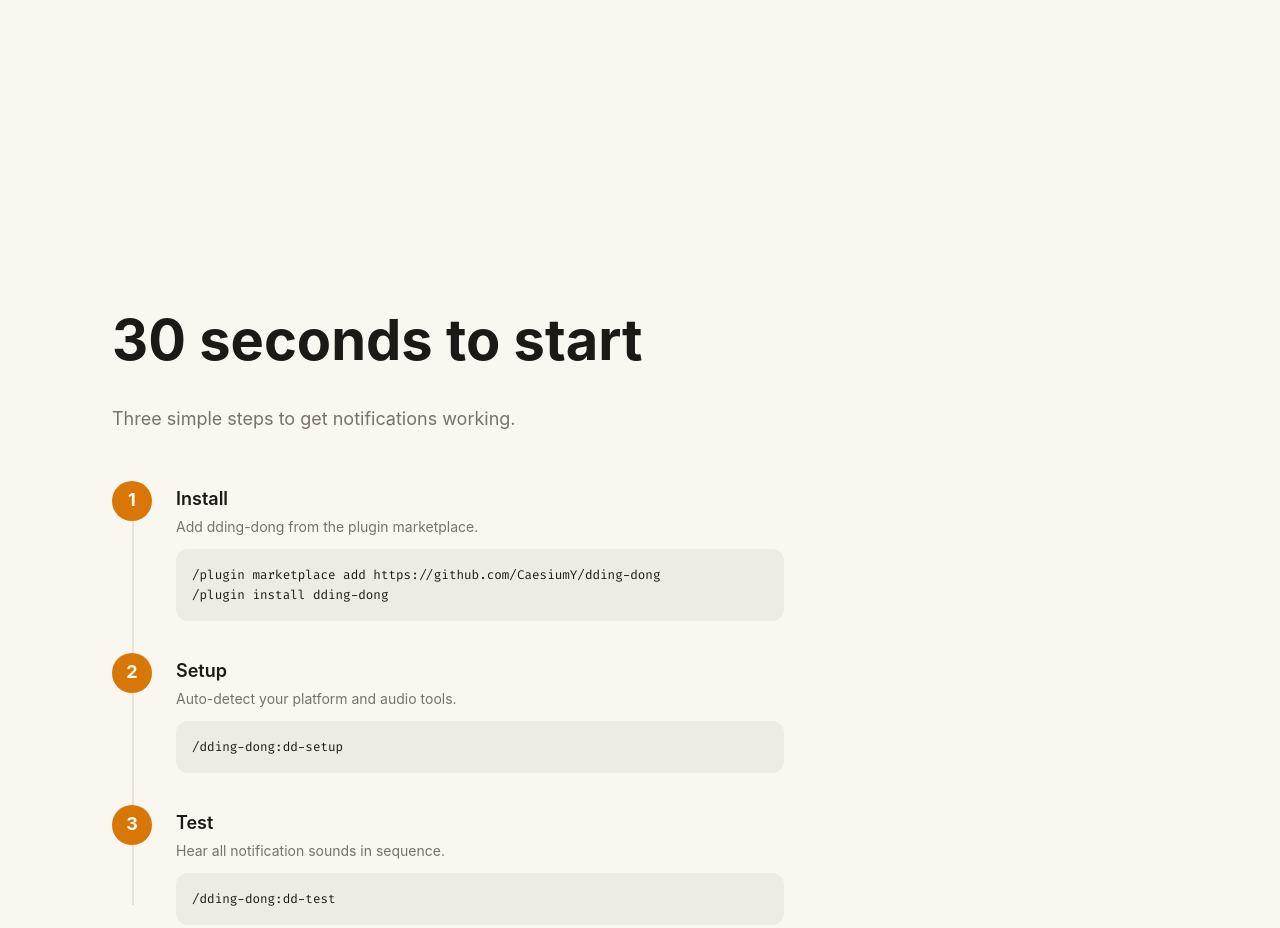
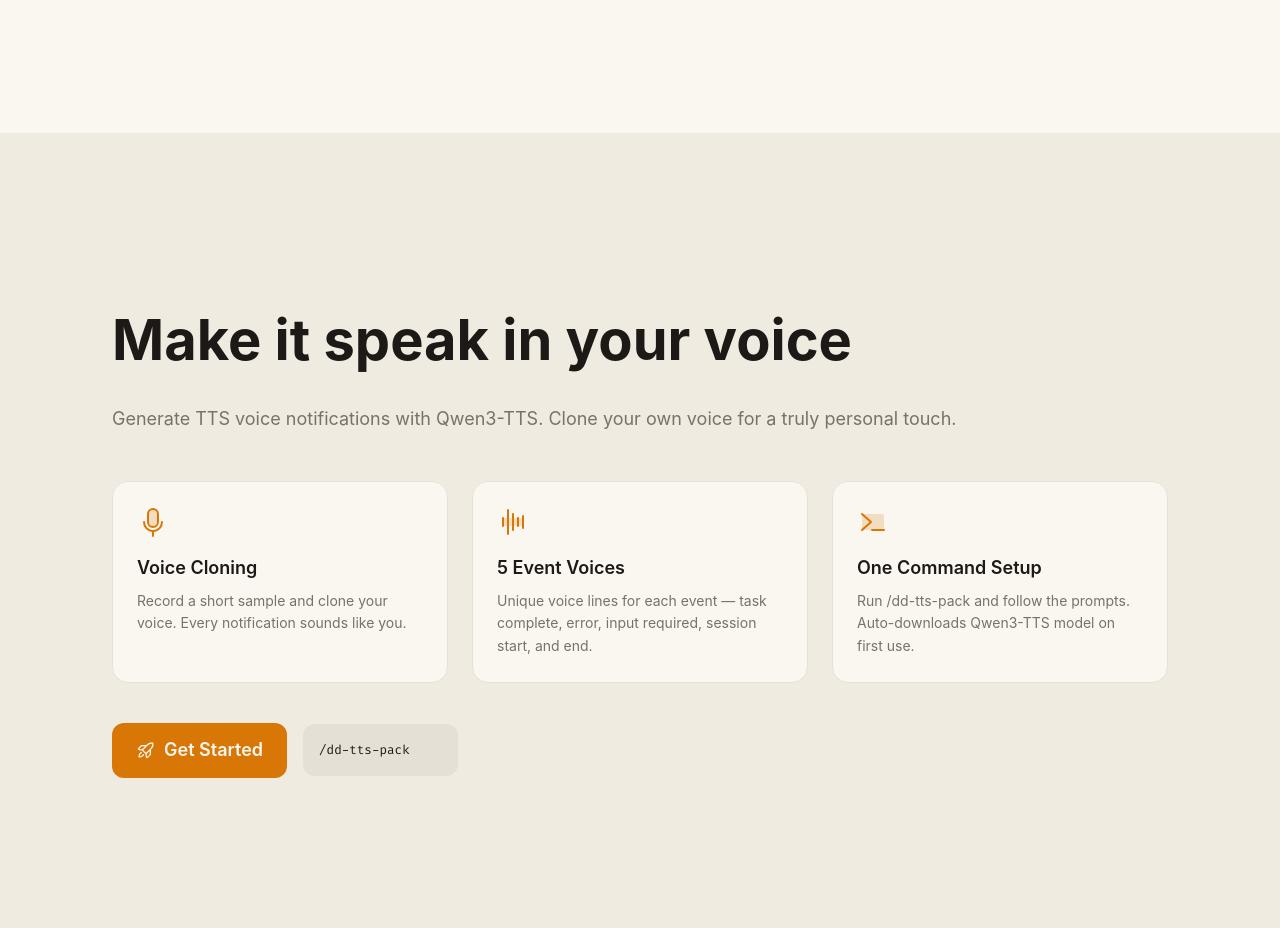
Before and after one commit to CaesiumY/dding-dong, an Astro site in the folder website/: page / in a window 1280 px wide. Shown: the part 2460-3388 px from the top of the page. Built offline with nearby package versions, Linux system fonts and the light colour scheme; Astro itself is replaced by a stand-in of ours; a web font is replaced by a local one.

Commit message:
feat(website): add TTS Voice section with 3-column card grid and dual CTA
Add a dedicated section introducing TTS voice cloning after SoundPackGallery.
Reuses the Features.astro card pattern with CopyButton for /dd-tts-pack.

```diff
--- /dev/null
+++ b/website/src/components/TtsVoice.astro
@@ -0,0 +1,53 @@
+---
+import { Icon } from 'astro-icon/components';
+import { t, tData } from '../i18n/utils';
+import CopyButton from './CopyButton.astro';
+
+interface Props {
+  lang: string;
+}
+
+const { lang } = Astro.props;
+
+interface TtsCard {
+  icon: string;
+  title: string;
+  description: string;
+}
+
+const cards = tData<TtsCard[]>('ttsVoice.cards', lang);
+---
+
+<section id="tts-voice" class="bg-misaek">
+  <div class="py-24 md:py-32 lg:py-40 max-w-6xl mx-auto px-6 md:px-8 lg:px-12">
+    <h2 class="text-(length:--text-h1) font-bold text-meok mb-4">
+      {t('ttsVoice.heading', lang)}
+    </h2>
+    <p class="text-onggi text-lg mb-12">
+      {t('ttsVoice.description', lang)}
+    </p>
+
+    <div class="grid md:grid-cols-2 lg:grid-cols-3 gap-6">
+      {cards?.map((card) => (
+        <div class="reveal rounded-2xl bg-hanji p-6 border border-changho">
+          <Icon name={card.icon} class="w-8 h-8 text-hobak mb-4" />
+          <h3 class="font-semibold text-lg text-meok mb-2">{card.title}</h3>
+          <p class="text-onggi text-sm leading-relaxed">{card.description}</p>
+        </div>
+      ))}
+    </div>
+
+    <div class="mt-10 flex flex-col sm:flex-row items-center gap-4">
+      <a
+        href="#quickstart"
+        class="inline-flex items-center gap-2 px-6 py-3 rounded-xl bg-hobak hover:bg-hobak-deep text-hanji font-semibold transition-colors duration-200"
+      >
+        <Icon name="ph:rocket-launch" class="w-5 h-5" />
+        {t('ttsVoice.ctaPrimary', lang)}
+      </a>
+      <div class="w-full sm:w-auto">
+        <CopyButton code={t('ttsVoice.ctaSecondary', lang)} lang={lang} />
+      </div>
+    </div>
+  </div>
+</section>
--- a/website/src/i18n/en.json
+++ b/website/src/i18n/en.json
@@ -106,6 +106,30 @@
       }
     }
   },
+  "ttsVoice": {
+    "heading": "Make it speak in your voice",
+    "description": "Generate TTS voice notifications with Qwen3-TTS. Clone your own voice for a truly personal touch.",
+    "cards": [
+      {
+        "icon": "ph:microphone-duotone",
+        "title": "Voice Cloning",
+        "description": "Record a short sample and clone your voice. Every notification sounds like you."
+      },
+      {
+        "icon": "ph:waveform-duotone",
+        "title": "5 Event Voices",
+        "description": "Unique voice lines for each event — task complete, error, input required, session start, and end."
+      },
+      {
+        "icon": "ph:terminal-duotone",
+        "title": "One Command Setup",
+        "description": "Run /dd-tts-pack and follow the prompts. Auto-downloads Qwen3-TTS model on first use."
+      }
+    ],
+    "ctaPrimary": "Get Started",
+    "ctaSecondary": "/dd-tts-pack",
+    "ctaSecondaryLabel": "Copy command"
+  },
   "quickstart": {
     "heading": "30 seconds to start",
     "description": "Three simple steps to get notifications working.",
--- a/website/src/i18n/ko.json
+++ b/website/src/i18n/ko.json
@@ -106,6 +106,30 @@
       }
     }
   },
+  "ttsVoice": {
+    "heading": "내 목소리로 알림 받기",
+    "description": "Qwen3-TTS로 음성 알림을 생성하세요. 내 목소리를 클로닝해서 나만의 알림을 만들 수 있습니다.",
+    "cards": [
+      {
+        "icon": "ph:microphone-duotone",
+        "title": "보이스 클로닝",
+        "description": "짧은 샘플을 녹음하면 내 목소리로 클로닝. 모든 알림이 내 목소리로 울립니다."
+      },
+      {
+        "icon": "ph:waveform-duotone",
+        "title": "5가지 이벤트 음성",
+        "description": "작업 완료, 오류, 입력 필요, 세션 시작/종료 — 이벤트마다 고유한 음성 대사."
+      },
+      {
+        "icon": "ph:terminal-duotone",
+        "title": "명령어 하나로 설정",
+        "description": "/dd-tts-pack 실행 후 안내를 따라가세요. Qwen3-TTS 모델은 첫 사용 시 자동 다운로드."
+      }
+    ],
+    "ctaPrimary": "시작하기",
+    "ctaSecondary": "/dd-tts-pack",
+    "ctaSecondaryLabel": "명령어 복사"
+  },
   "quickstart": {
     "heading": "30초면 됩니다",
     "description": "세 단계면 알림이 울립니다.",
--- a/website/src/pages/index.astro
+++ b/website/src/pages/index.astro
@@ -4,6 +4,7 @@
 import Hero from '../components/Hero.astro';
 import Features from '../components/Features.astro';
 import SoundPackGallery from '../components/SoundPackGallery.astro';
+import TtsVoice from '../components/TtsVoice.astro';
 import QuickStart from '../components/QuickStart.astro';
 import Config from '../components/Config.astro';
 import Platform from '../components/Platform.astro';
@@ -22,6 +23,7 @@
     <Hero lang={lang} />
     <Features lang={lang} />
     <SoundPackGallery lang={lang} />
+    <TtsVoice lang={lang} />
     <QuickStart lang={lang} />
     <Config lang={lang} />
     <Platform lang={lang} />
--- a/website/src/pages/ko/index.astro
+++ b/website/src/pages/ko/index.astro
@@ -4,6 +4,7 @@
 import Hero from '../../components/Hero.astro';
 import Features from '../../components/Features.astro';
 import SoundPackGallery from '../../components/SoundPackGallery.astro';
+import TtsVoice from '../../components/TtsVoice.astro';
 import QuickStart from '../../components/QuickStart.astro';
 import Config from '../../components/Config.astro';
 import Platform from '../../components/Platform.astro';
@@ -22,6 +23,7 @@
     <Hero lang={lang} />
     <Features lang={lang} />
     <SoundPackGallery lang={lang} />
+    <TtsVoice lang={lang} />
     <QuickStart lang={lang} />
     <Config lang={lang} />
     <Platform lang={lang} />
```
